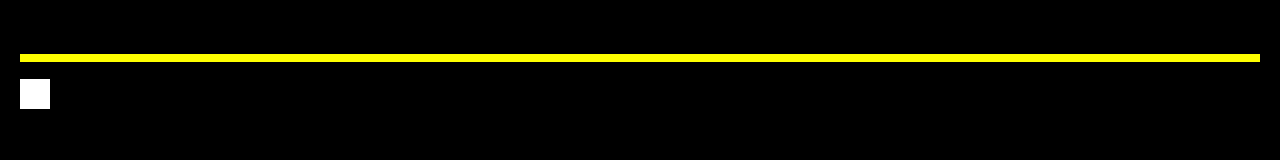
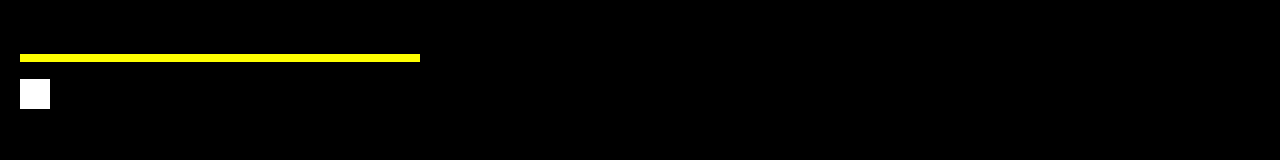
Before and after one commit to undPfeifer/dedimispotify, a plain HTML site: page index.html in a window 1280 px wide. Drawn offline with nearby package versions, Linux system fonts and the light colour scheme.

Commit message:
Update index.html

```diff
--- a/index.html
+++ b/index.html
@@ -63,10 +63,9 @@
             font-weight: bold;
         }
         .progressContainer {
-            box-sizing: bounding box;
             height: 8px;
             width: 100%;
-
+            max-width: 400px;
             background-color: yellow;
             cursor: pointer;
             margin-top: 10px;
@@ -285,4 +284,6 @@ async function loadSongs() {
 
 // Load songs when page loads
 loadSongs();
+    </script>
+</body>
 </html>
```
